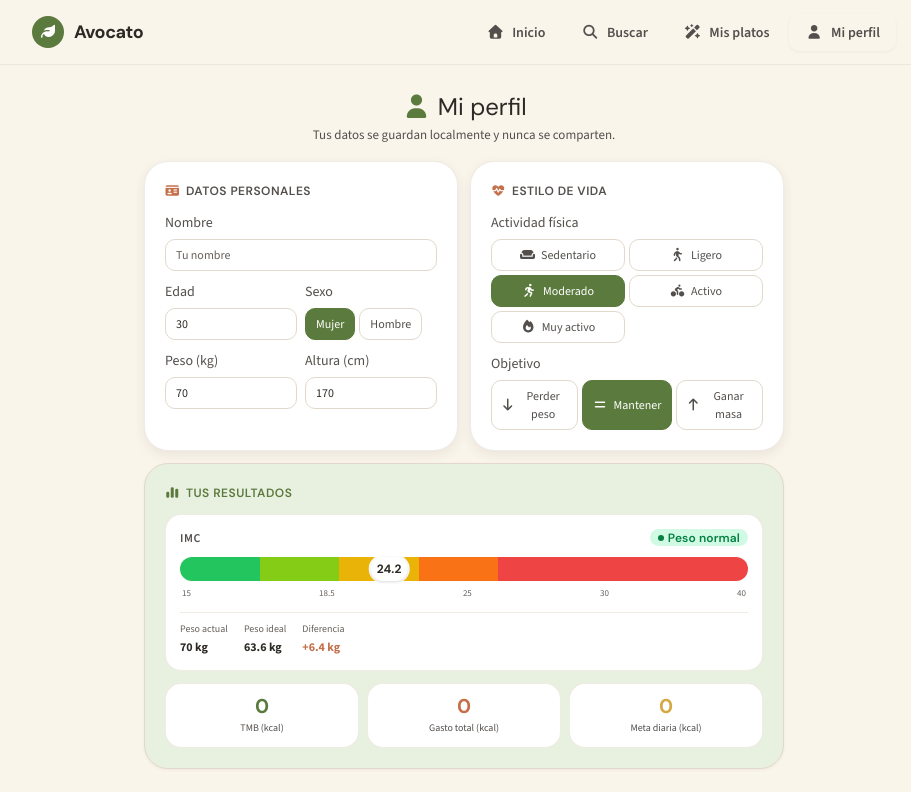
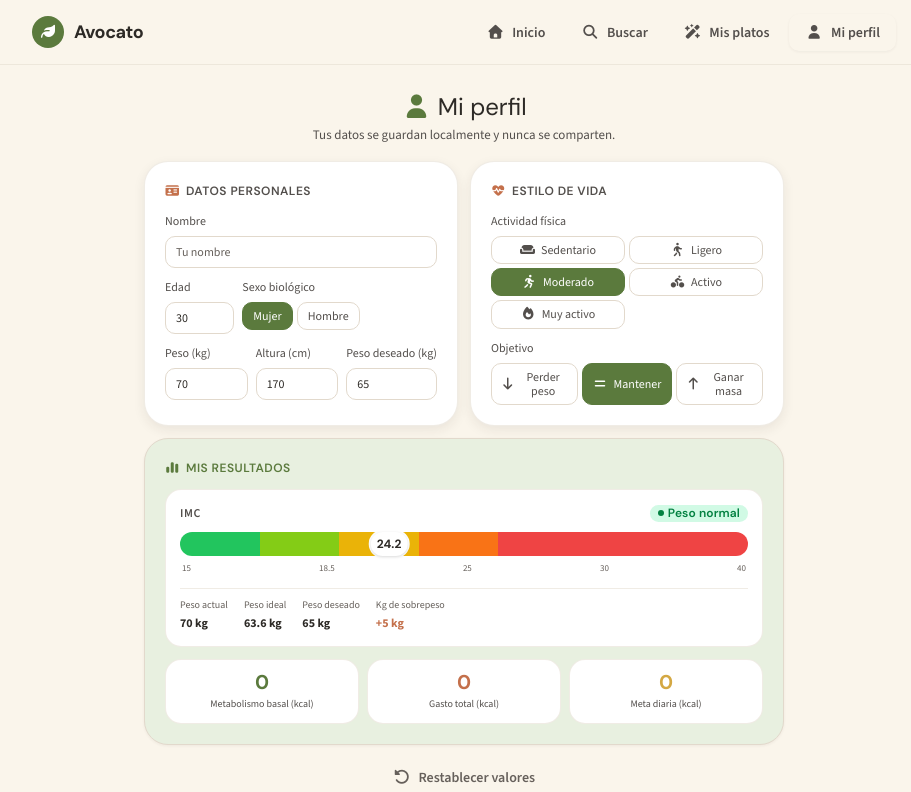
Before and after one commit to papercri/diario-nutricional, a Vue app: page /profile in a window 1280 px wide. Shown: the top 792 px of the page, without its empty margins (176-1087 px from the left). Built offline with nearby package versions, Linux system fonts and the light colour scheme.

Commit message:
feat(profile): footer sticky, peso deseado, tiempo estimado, mejoras UI

```diff
--- a/src/App.vue
+++ b/src/App.vue
@@ -5,11 +5,11 @@ const currentYear = new Date().getFullYear()
 </script>
 
 <template>
-  <div class="min-h-screen" style="background: var(--clr-bg)">
+  <div class="flex flex-col min-h-screen" style="background: var(--clr-bg)">
     <AppHeader />
     <Toast />
 
-    <main class="pb-16">
+    <main class="flex-1 pb-16">
       <router-view v-slot="{ Component }">
         <transition name="page" mode="out-in">
           <component :is="Component" />
--- a/src/components/nutrition/MealAnalyzerForm.vue
+++ b/src/components/nutrition/MealAnalyzerForm.vue
@@ -59,6 +59,7 @@ defineProps<{
         :disabled="loading"
         aria-describedby="meal-description-error"
         @input="onInput"
+        @keydown.enter.exact.prevent="handleSubmit"
       />
       <Button
         type="submit"
--- a/src/components/ui/Input.vue
+++ b/src/components/ui/Input.vue
@@ -61,9 +61,10 @@ const emit = defineEmits<{
 }
 
 .ds-input__label {
-  font-size: var(--text-sm);
+  font-size: var(--text-xs);
   font-weight: var(--weight-medium);
   color: var(--clr-text-muted);
+  white-space: nowrap;
 }
 
 .ds-input__required {
--- a/src/stores/userStore.ts
+++ b/src/stores/userStore.ts
@@ -8,6 +8,7 @@ const DEFAULT_PROFILE: UserProfile = {
   age: 30,
   weight: 70,
   height: 170,
+  desiredWeight: 65,
   sex: 'female',
   activityLevel: 'moderate',
   goal: 'maintain',
@@ -45,7 +46,15 @@ export const useUserStore = defineStore('user', () => {
 
   const goals = computed<CalorieGoals>(() => {
     if (!profile.value.name) {
-      return { bmr: 0, tdee: 0, targetCalories: 0, proteinGrams: 0, fatGrams: 0, carbGrams: 0 }
+      return {
+        bmr: 0,
+        tdee: 0,
+        targetCalories: 0,
+        proteinGrams: 0,
+        fatGrams: 0,
+        carbGrams: 0,
+        timeToGoalMonths: 0,
+      }
     }
     return calculateCalorieGoals(profile.value)
   })
@@ -55,7 +64,8 @@ export const useUserStore = defineStore('user', () => {
       profile.value.name.length > 0 &&
       profile.value.age > 0 &&
       profile.value.weight > 0 &&
-      profile.value.height > 0
+      profile.value.height > 0 &&
+      profile.value.desiredWeight > 0
     )
   })
 
--- a/src/types/user.ts
+++ b/src/types/user.ts
@@ -8,6 +8,7 @@ export interface UserProfile {
   age: number
   weight: number
   height: number
+  desiredWeight: number
   sex: Sex
   activityLevel: ActivityLevel
   goal: GoalType
@@ -20,4 +21,5 @@ export interface CalorieGoals {
   proteinGrams: number
   fatGrams: number
   carbGrams: number
+  timeToGoalMonths: number
 }
--- a/src/utils/mifflinStJeor.ts
+++ b/src/utils/mifflinStJeor.ts
@@ -39,5 +39,8 @@ export function calculateCalorieGoals(profile: UserProfile): CalorieGoals {
   const fatGrams = Math.round((targetCalories * 0.25) / 9)
   const carbGrams = Math.round((targetCalories * 0.45) / 4)
 
-  return { bmr, tdee, targetCalories, proteinGrams, fatGrams, carbGrams }
+  const weightDiffKg = Math.abs(profile.weight - profile.desiredWeight)
+  const timeToGoalMonths = weightDiffKg > 0 ? Math.ceil(weightDiffKg / 3) : 0
+
+  return { bmr, tdee, targetCalories, proteinGrams, fatGrams, carbGrams, timeToGoalMonths }
 }
--- a/src/views/ProfileView.vue
+++ b/src/views/ProfileView.vue
@@ -18,11 +18,12 @@ const bmiLabel = computed(() => classifyBMI(bmi.value))
 const bmiBadge = computed(() => getBmiBadgeVariant(bmi.value))
 const idealWeight = computed(() => calculateIdealWeight(userStore.profile.height))
 const weightDiff = computed(
-  () => Math.round((userStore.profile.weight - idealWeight.value) * 10) / 10,
+  () => Math.round((userStore.profile.weight - userStore.profile.desiredWeight) * 10) / 10,
 )
 const bmr = computed(() => userStore.goals.bmr)
 const tdee = computed(() => userStore.goals.tdee)
 const target = computed(() => userStore.goals.targetCalories)
+const timeToGoalMonths = computed(() => userStore.goals.timeToGoalMonths)
 
 const BMI_MIN = 15
 const BMI_MAX = 40
@@ -31,7 +32,7 @@ const bmiPercent = computed(() => {
   return ((clamped - BMI_MIN) / (BMI_MAX - BMI_MIN)) * 100
 })
 
-function onNumberInput(field: 'age' | 'weight' | 'height', value: string | number) {
+function onNumberInput(field: 'age' | 'weight' | 'height' | 'desiredWeight', value: string | number) {
   const num = Number(value)
   if (!isNaN(num)) {
     userStore.updateProfile({ [field]: num })
@@ -80,7 +81,7 @@ function onNumberInput(field: 'age' | 'weight' | 'height', value: string | numbe
               />
 
               <div class="field-group">
-                <span class="field-label">Sexo</span>
+                <span class="field-label">Sexo biológico</span>
                 <div class="btn-group" role="radiogroup" aria-label="Sexo biológico">
                   <button
                     type="button"
@@ -120,6 +121,13 @@ function onNumberInput(field: 'age' | 'weight' | 'height', value: string | numbe
                 type="number"
                 size="sm"
                 @update:model-value="onNumberInput('height', $event)"
+              />
+              <DsInput
+                :model-value="userStore.profile.desiredWeight"
+                label="Peso deseado (kg)"
+                type="number"
+                size="sm"
+                @update:model-value="onNumberInput('desiredWeight', $event)"
               />
             </div>
           </div>
@@ -182,7 +190,7 @@ function onNumberInput(field: 'age' | 'weight' | 'height', value: string | numbe
       <DsCard variant="warm" padding="md" aria-label="Resultados calculados">
         <h2 class="section-title section-title--primary">
           <i class="fa-solid fa-chart-simple" aria-hidden="true" />
-          Tus resultados
+          Mis resultados
         </h2>
 
         <!-- BMI Card with linear indicator -->
@@ -218,7 +226,11 @@ function onNumberInput(field: 'age' | 'weight' | 'height', value: string | numbe
               <span class="bmi-detail__value">{{ idealWeight }} kg</span>
             </div>
             <div class="bmi-detail">
-              <span class="bmi-detail__label">Diferencia</span>
+              <span class="bmi-detail__label">Peso deseado</span>
+              <span class="bmi-detail__value">{{ userStore.profile.desiredWeight }} kg</span>
+            </div>
+            <div class="bmi-detail">
+              <span class="bmi-detail__label">Kg de sobrepeso</span>
               <span
                 class="bmi-detail__value"
                 :class="
@@ -232,6 +244,10 @@ function onNumberInput(field: 'age' | 'weight' | 'height', value: string | numbe
                 {{ weightDiff > 0 ? '+' : '' }}{{ weightDiff }} kg
               </span>
             </div>
+            <div v-if="timeToGoalMonths > 0" class="bmi-detail">
+              <span class="bmi-detail__label">Tiempo estimado</span>
+              <span class="bmi-detail__value">{{ timeToGoalMonths }} meses</span>
+            </div>
           </div>
         </div>
 
@@ -239,7 +255,7 @@ function onNumberInput(field: 'age' | 'weight' | 'height', value: string | numbe
         <div class="metrics-grid">
           <div class="metric-card">
             <p class="metric-card__value metric-card__value--primary">{{ bmr }}</p>
-            <p class="metric-card__label">TMB (kcal)</p>
+            <p class="metric-card__label">Metabolismo basal (kcal)</p>
           </div>
           <div class="metric-card">
             <p class="metric-card__value metric-card__value--accent">{{ tdee }}</p>
@@ -348,8 +364,14 @@ function onNumberInput(field: 'age' | 'weight' | 'height', value: string | numbe
 
 .field-row {
   display: grid;
-  grid-template-columns: 1fr 1fr;
+  grid-template-columns: 1fr 1fr 1fr;
   gap: 0.5rem;
+}
+
+@media (max-width: 480px) {
+  .field-row {
+    grid-template-columns: 1fr 1fr;
+  }
 }
 
 .field-group {
@@ -359,7 +381,7 @@ function onNumberInput(field: 'age' | 'weight' | 'height', value: string | numbe
 }
 
 .field-label {
-  font-size: var(--text-sm);
+  font-size: var(--text-xs);
   font-weight: var(--weight-medium);
   color: var(--clr-text-muted);
 }
@@ -368,6 +390,10 @@ function onNumberInput(field: 'age' | 'weight' | 'height', value: string | numbe
 .btn-group {
   display: flex;
   gap: 0.25rem;
+}
+
+.btn-group .btn-toggle {
+  flex: 1;
 }
 
 .btn-grid {
@@ -402,6 +428,7 @@ function onNumberInput(field: 'age' | 'weight' | 'height', value: string | numbe
   font-family: var(--font-body);
   font-size: var(--text-sm);
   font-weight: var(--weight-medium);
+  line-height: 1.2;
   cursor: pointer;
   transition:
     background var(--duration-normal) var(--ease-default),
@@ -520,7 +547,8 @@ function onNumberInput(field: 'age' | 'weight' | 'height', value: string | numbe
 
 .bmi-card__details {
   display: flex;
-  gap: 1rem;
+  flex-wrap: wrap;
+  gap: 0.75rem 1rem;
   padding-top: 0.5rem;
   border-top: 1px solid var(--clr-border-subtle);
 }
```
Also changed, not shown: 2 other files (tests, documents, lock files or other folders).
